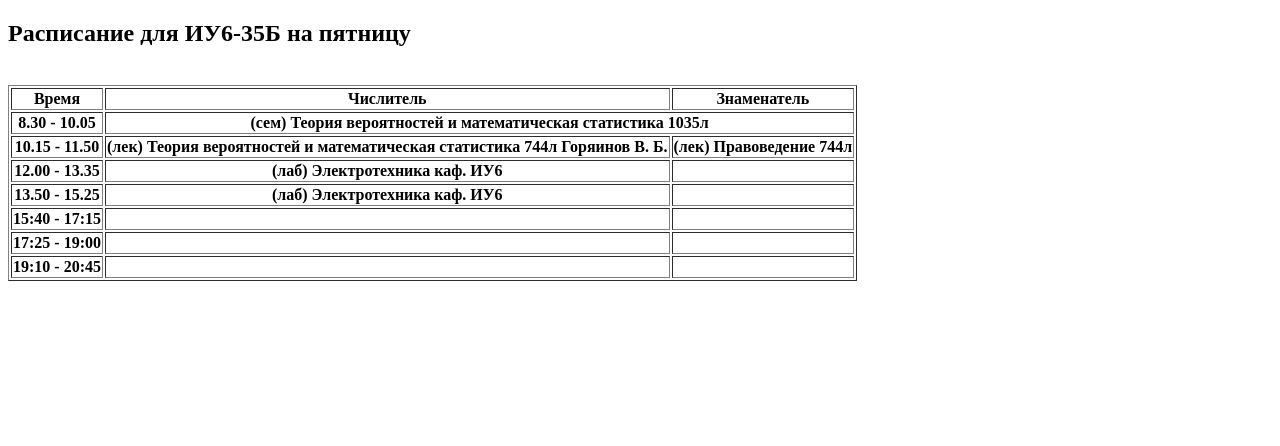
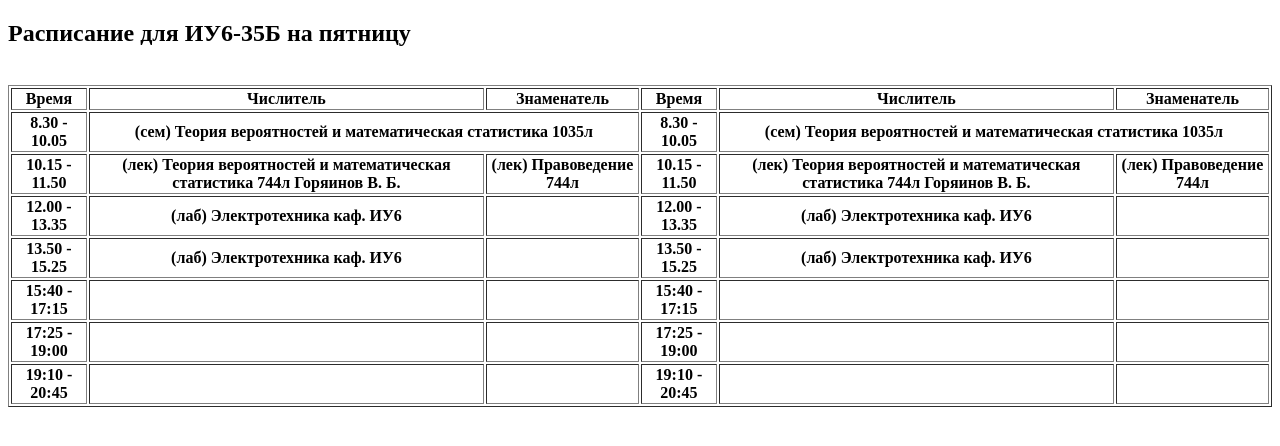
Before and after one commit to sueta1995/laba1, a plain HTML site: page lr1-tablici.html in a window 1280 px wide. Drawn offline with Linux system fonts and the light colour scheme.

Commit message:
задания лаборанта

```diff
--- a/lr1-tablici.html
+++ b/lr1-tablici.html
@@ -14,12 +14,20 @@
             <th>Время</th>
             <th>Числитель</th>
             <th>Знаменатель</th>
+            <th>Время</th>
+            <th>Числитель</th>
+            <th>Знаменатель</th>
         </tr>
         <tr>
             <th>8.30 - 10.05</th>
             <th colspan="2">(сем) Теория вероятностей и математическая статистика 1035л</th>
+            <th>8.30 - 10.05</th>
+            <th colspan="2">(сем) Теория вероятностей и математическая статистика 1035л</th>
         </tr>
         <tr>
+            <th>10.15 - 11.50</th>
+            <th>(лек) Теория вероятностей и математическая статистика 744л Горяинов В. Б.</th>
+            <th>(лек) Правоведение 744л</th>
             <th>10.15 - 11.50</th>
             <th>(лек) Теория вероятностей и математическая статистика 744л Горяинов В. Б.</th>
             <th>(лек) Правоведение 744л</th>
@@ -28,8 +36,14 @@
             <th>12.00 - 13.35</th>
             <th>(лаб) Электротехника каф. ИУ6</th>
             <th></th>
+            <th>12.00 - 13.35</th>
+            <th>(лаб) Электротехника каф. ИУ6</th>
+            <th></th>
         </tr>
         <tr>
+            <th>13.50 - 15.25</th>
+            <th>(лаб) Электротехника каф. ИУ6</th>
+            <th></th>
             <th>13.50 - 15.25</th>
             <th>(лаб) Электротехника каф. ИУ6</th>
             <th></th>
@@ -38,8 +52,14 @@
             <th>15:40 - 17:15</th>
             <th></th>
             <th></th>
+            <th>15:40 - 17:15</th>
+            <th></th>
+            <th></th>
         </tr>
         <tr>
+            <th>17:25 - 19:00</th>
+            <th></th>
+            <th></th>
             <th>17:25 - 19:00</th>
             <th></th>
             <th></th>
@@ -48,6 +68,9 @@
             <th>19:10 - 20:45</th>
             <th></th>
             <th></th>
+            <th>19:10 - 20:45</th>
+            <th></th>
+            <th></th>
         </tr>
     </table>
 </body>
```
Also changed, not shown: lr1-registracia.html (+7 -0 lines).
